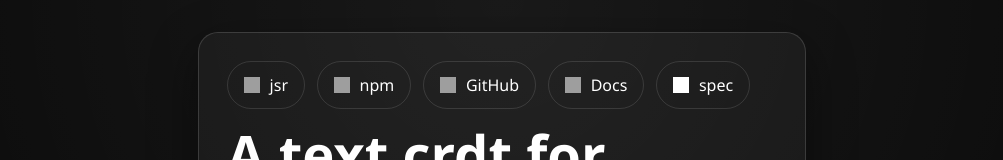
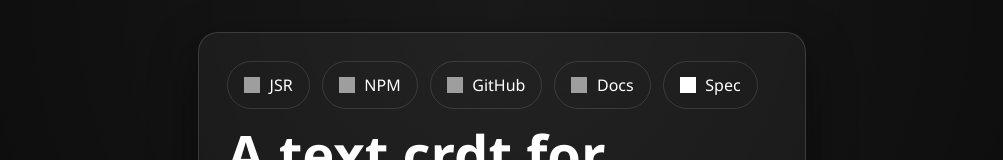
Before and after one commit to sovereignbase/convergent-replicated-text, a website: page index.html in a window 1280 px wide. Shown: the top 160 px of the page, without its empty margins (138-1141 px from the left). Drawn offline with nearby package versions, Linux system fonts and the light colour scheme; grey boxes are pictures that could not be loaded.

Commit message:
chore: update navigation link texts

```diff
--- a/index.html
+++ b/index.html
@@ -494,13 +494,13 @@
         <nav class="links" aria-label="Project links">
           <a href="https://jsr.io/@sovereignbase/convergent-replicated-text">
             <img src="https://cdn.simpleicons.org/jsr/white" alt="" />
-            jsr
+            JSR
           </a>
           <a
             href="https://www.npmjs.com/package/@sovereignbase/convergent-replicated-text"
           >
             <img src="https://cdn.simpleicons.org/npm/white" alt="" />
-            npm
+            NPM
           </a>
           <a href="https://github.com/sovereignbase/convergent-replicated-text">
             <img src="https://cdn.simpleicons.org/github/white" alt="" />
@@ -519,7 +519,7 @@
               src="https://respec.org/respec-logo.png"
               alt=""
             />
-            spec
+            Spec
           </a>
         </nav>
 
```
